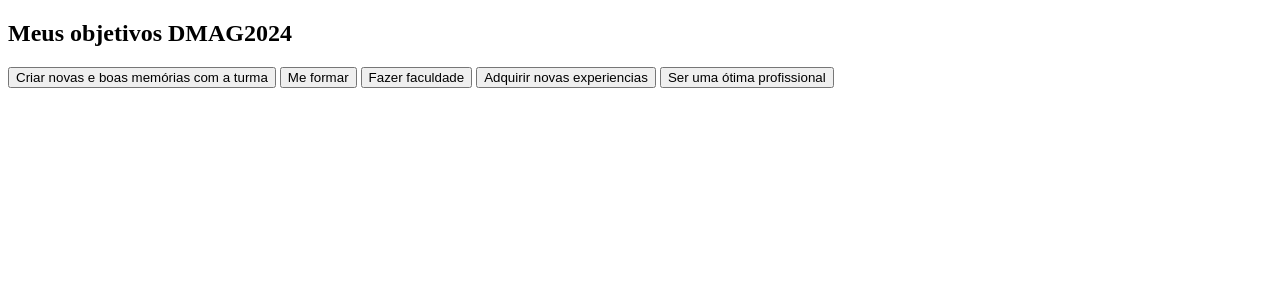
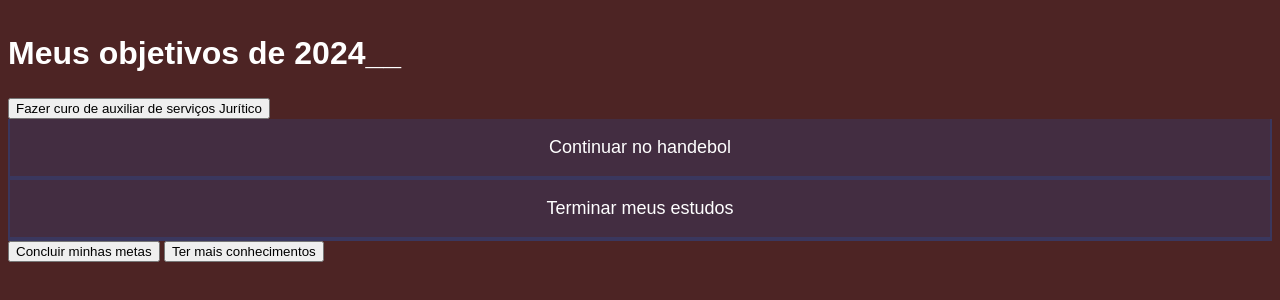
Before and after one commit to gamadaiane/pasta-meus-objetivos, a plain HTML site: page index.html in a window 1280 px wide. Drawn offline with Linux system fonts and the light colour scheme.

Commit message:
Add files via upload

```diff
--- a/index.html
+++ b/index.html
@@ -4,17 +4,21 @@
     <meta charset="UTF-8">
     <meta http-equiv="X-UA-Compatible" content="IE=edge">
     <meta name="viewport" content="width=device-width, initial-scale=1.0">
-    <title>Meus objetivos DMAG</title>
+    <title>Meus objetivos de 2024</title>
+  <link rel="stylesheet" href="style.css">
+</head>
+
 </head>
 <body>
      <section class="conteudo-principal"></section>
-     <h2 class="titulo-principal">Meus objetivos DMAG2024</h2>
+     <h2 class="titulo-principal">Meus objetivos de 2024_<span>_</span></h2>
      <div class="botoes"></div>
-     <button clas="botao">Criar novas e boas memórias com a turma</button>
-     <button class="botao">Me formar</button>
-     <button class="botao">Fazer faculdade</button>
-     <button class="butao"> Adquirir novas experiencias </button>
-     <button class="butao"> Ser uma ótima profissional</button>
-
+     <button clas="botao">Fazer curo de auxiliar de serviços Jurítico</button>
+     <button class="botao">Continuar no handebol</button>
+     <button class="botao">Terminar meus estudos</button>
+     <button class="butao">Concluir minhas metas </button>
+     <button class="butao">Ter mais conhecimentos</button>
+</div>
+  </section>
 </body>
 </html>
--- a/style.css
+++ b/style.css
@@ -0,0 +1,62 @@
+:root {
+    --cor-de-fundo: #4d2424;
+    --verde: #6FFF57;
+    --branco: #FFFFFF;
+    --botao-ativo: #3A375E;
+    --botao-inativo: rgba(58, 55, 94, 0.5);
+    --texto-fundo: rgba(58, 55, 94, 0.3);
+  }
+
+  body {
+    background-color: var(--cor-de-fundo);
+    color: var(--branco);
+    font-family: 'Chakra Petch', sans-serif;
+  }
+  .conteudo-principal {
+    display: flex;
+    flex-direction: column;
+    justify-content: center;
+    align-items: center;
+    max-width: 1200px;
+    width: 100%;
+    margin: 0 auto;
+}
+.titulo-principal {
+    text-align: left;
+    width: 100%;
+    font-size: 32px;
+}
+.titulo-principal span {
+    color: var(--preto);
+}
+.botao{
+    font-family: "Crakra Petch", sans-serif;
+    background-color: var(--botao-inativo);
+    color: var(--branco);
+    display: flex;
+    justify-content: center;
+    padding: 1em;
+    font-size: 18px;
+    align-items: center;
+    width: 100%;
+    border-bottom: 4px solid var(--botao-ativo);
+    border-left: 2px solid var(--botao-ativo);
+    border-right: 2px solid var(--botao-ativo);
+    border-top: none;
+}
+.botoes {
+    display: block;
+}
+
+@media screen and (min-width: 768px) {
+    .botoes {
+        display: flex;
+    }
+}
+.botao:first-child {
+    border-radius: 40px 40px 0 0;
+}
+
+.botao:last-child {
+    border-radius: 0 40px 0 0;
+  }
```
